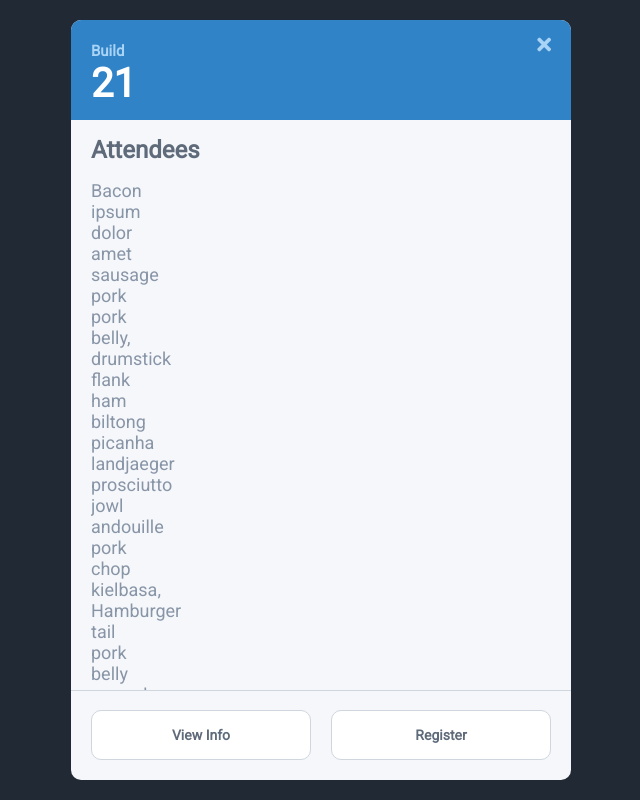
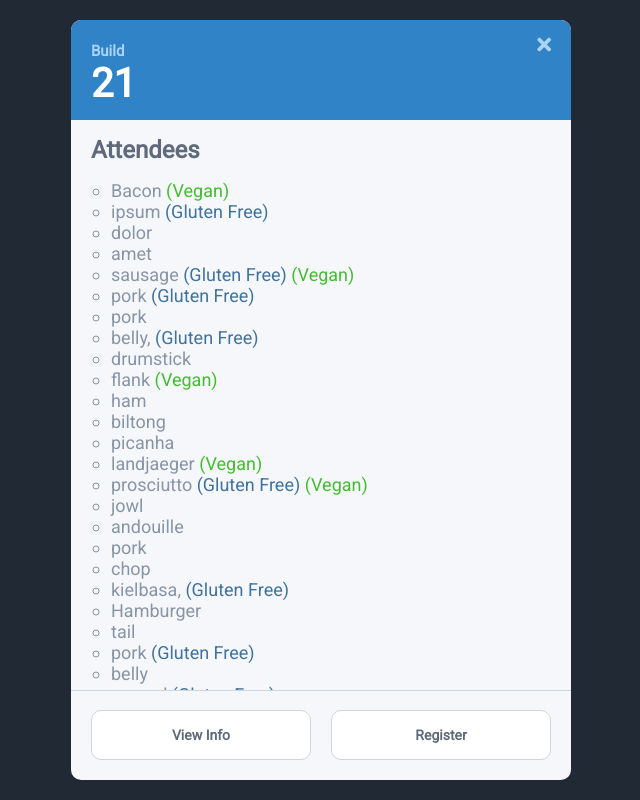
Before and after one commit to AdamMikacich/Food, a Vue app: page / in a window 1280 px wide. Both pictures are taken after a click on the button "View List". Shown: the whole page, without its empty margins (319-959 px from the left). Built offline with nearby package versions, Linux system fonts and the light colour scheme.

Commit message:
Add Gluten Free and Vegan labels to names in list

```diff
--- a/src/js/components/modal/content/list.vue
+++ b/src/js/components/modal/content/list.vue
@@ -2,7 +2,15 @@
   <div class="list">
     <h2 class="subtitle">Attendees</h2>
     <ul id="attendees">
-      <li v-for="(attendee, index) in $store.state.modal.attendees" :key="'attendee' + index">{{ attendee.name }}</li>
+      <li v-for="(attendee, index) in $store.state.modal.attendees" :key="'attendee' + index">
+        {{ attendee.name }}
+        <span class="blue">
+          {{ attendee.gf ? '(Gluten Free)' : '' }}
+        </span>
+        <span class="green">
+          {{ attendee.v ? '(Vegan)' : '' }}
+        </span>
+      </li>
     </ul>
   </div>
 </template>
@@ -12,4 +20,16 @@ export default {};
 </script>
 
 <style>
+#attendees {
+  list-style-type: circle;
+  padding-left: 20px;
+}
+
+span.blue {
+  color: #40739e;
+}
+
+span.green {
+  color: #44bd32;
+}
 </style>
--- a/src/js/store/index.js
+++ b/src/js/store/index.js
@@ -37,11 +37,15 @@ const store = new Vuex.Store({
 
 const lorem = 'Bacon ipsum dolor amet sausage pork pork belly, drumstick flank ham biltong picanha landjaeger prosciutto jowl andouille pork chop kielbasa. Hamburger tail pork belly ground round ribeye pig shankle tenderloin chicken tri-tip burgdoggen meatball. Shoulder meatloaf bacon andouille swine, rump hamburger chuck cow bresaola. Landjaeger burgdoggen andouille jowl beef ribs. Ham hock pork flank tongue biltong turducken fatback.'.split('.').join();
 
+function randomBoolean() {
+  return Math.random() < 0.2;
+}
+
 for (let name of lorem.split(' ')) {
   store.commit('addAttendee', {
     name: name,
-    gf: false,
-    v: false
+    gf: randomBoolean(),
+    v: randomBoolean()
   });
 }
 
```
